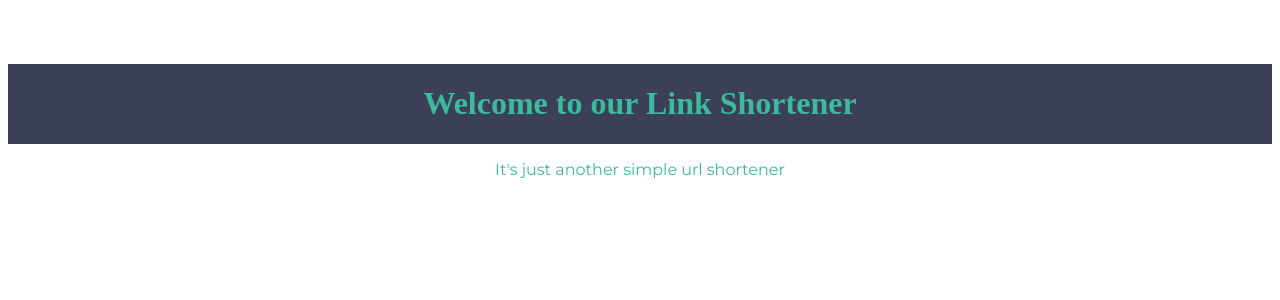
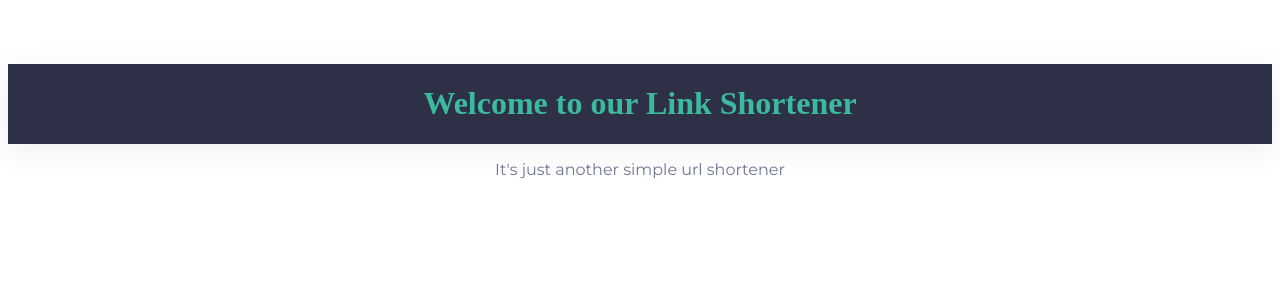
Before and after one commit to brandao-rafael/link-shortener, a Next.js app in the folder frontend/: page /ShortenerHomePage in a window 1280 px wide. Shown: the top 300 px of the page. Built offline with nearby package versions, Linux system fonts and the light colour scheme.

Commit message:
style: add some styles to title

```diff
--- a/frontend/src/components/styles/title.ts
+++ b/frontend/src/components/styles/title.ts
@@ -2,7 +2,8 @@ import styled from "styled-components";
 import colors from "~/styles/colors";
 
 const Div = styled.header`
-  background-color: ${colors.primary};
+  background-color: ${colors.secondary};
+  box-shadow: rgba(100, 100, 111, 0.1) 0px 7px 29px 0px;
   display: flex;
   flex-flow: column nowrap;
   height: 5rem;
@@ -17,7 +18,7 @@ const Title = styled.h1`
 `;
 
 const Subtitle = styled.p`
-  color: ${colors.green};
+  color: ${colors.light};
   font-family: 'MontserratRegular', sans-serif;
 `;
 
--- a/frontend/src/pages/ShortenerHomePage.tsx
+++ b/frontend/src/pages/ShortenerHomePage.tsx
@@ -1,5 +1,5 @@
 import React from 'react';
-import TitleContainer from '~/components/title';
+import TitleContainer from '~/components/Title';
 
 const ShortenerHomePage: React.FC = () => {
   return (
--- a/frontend/src/styles/colors.ts
+++ b/frontend/src/styles/colors.ts
@@ -2,8 +2,8 @@ const colors = {
   green: '#3BBA9C',
   primary: '#3C3F58',
   light: '#707793',
-  secondary: '#2E3O47',
-  gray: '43455C'
+  secondary: '#2E3047',
+  gray: '#43455C'
 }
 
 export default colors;
```
